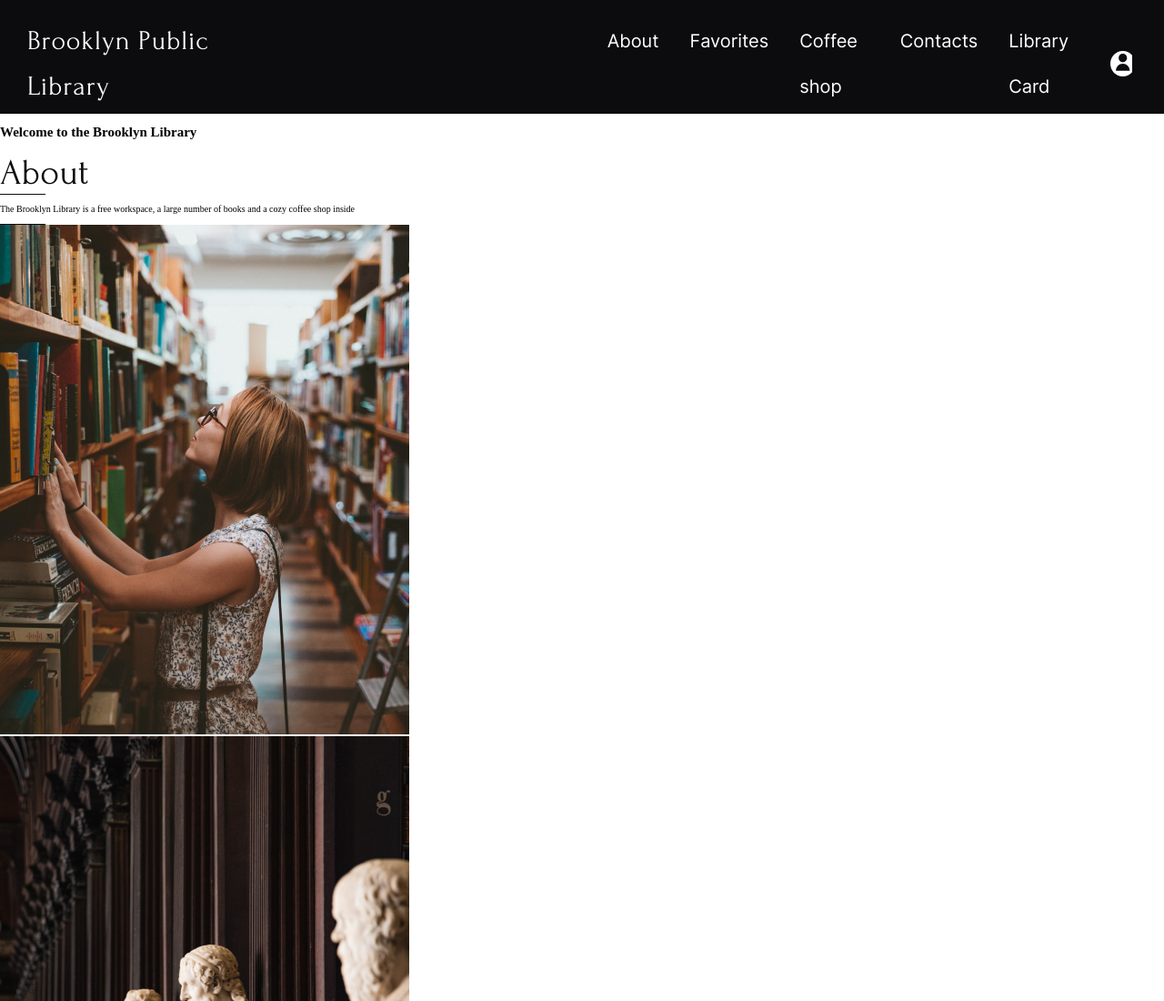
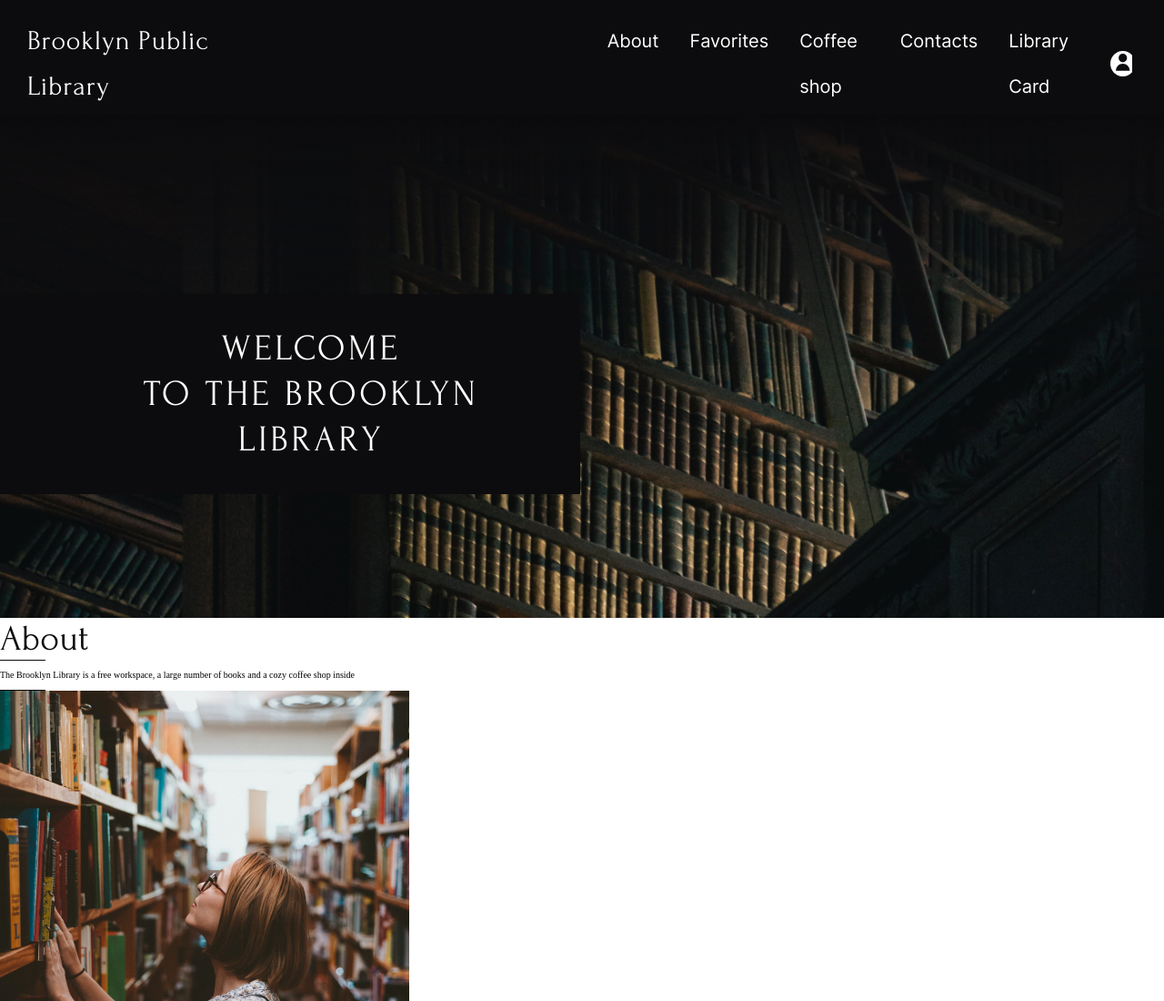
Before and after one commit to anastasia19141918/Library, a website: page index.html in a window 1280 px wide. Shown: the top 1100 px of the page at 91% size. Drawn offline with Linux system fonts and the light colour scheme.

Commit message:
feat:add welcome css

```diff
--- a/index.html
+++ b/index.html
@@ -37,13 +37,11 @@
   <main>
 
     <section class="welcome">
-      <div class="wrapper">
-        <div class="welcome__desc">
+      <div class="welcome__desc">
           <h2 class="welcome__text">
-            Welcome to the Brooklyn Library
+            Welcome <br> to the Brooklyn Library
           </h2>
         </div>
-      </div>
     </section>
 
     <section class="about">
--- /dev/null
+++ b/src/sass/component/_welcome.scss
@@ -0,0 +1,26 @@
+.welcome {
+  padding: 15.5% 0 10.6%;
+  background-image: url('../../src/img/welcome/Welcome.jpg');
+  background-size: 100% 100%;
+  background-repeat: no-repeat;
+}
+
+.welcome__desc {
+  max-width: 600px;
+  padding: 35px 19px;
+  background-color: $color-header-footer;
+}
+
+.welcome__text {
+  width: 370px;
+  margin: 0 0 0 23%;
+  text-align: center;
+  font-size: 4.0rem;
+  font-family: 'Forum', sans-serif;
+  font-weight: 400;
+  line-height: 5.0rem;
+  color: $color-block-title;
+  letter-spacing: 3.5px;
+  text-transform: uppercase;
+  overflow-wrap: break-word;
+}
--- a/src/sass/style.scss
+++ b/src/sass/style.scss
@@ -9,3 +9,4 @@
 @import"layout/wrapper";
 
 @import"component/navigation";
+@import"component/welcome";
```
Also changed, not shown: src/img/welcome/overlay_top.png (added), src/sass/style.css, 1 other file.
